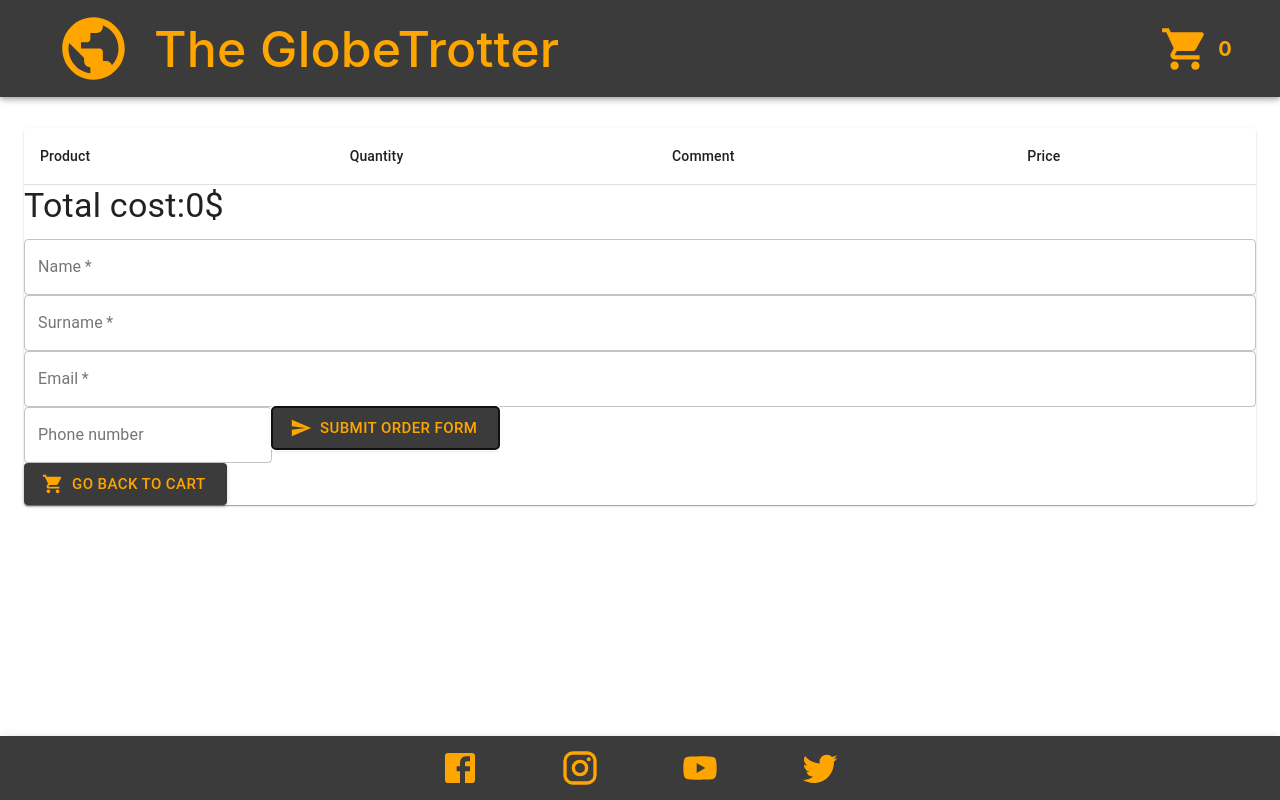
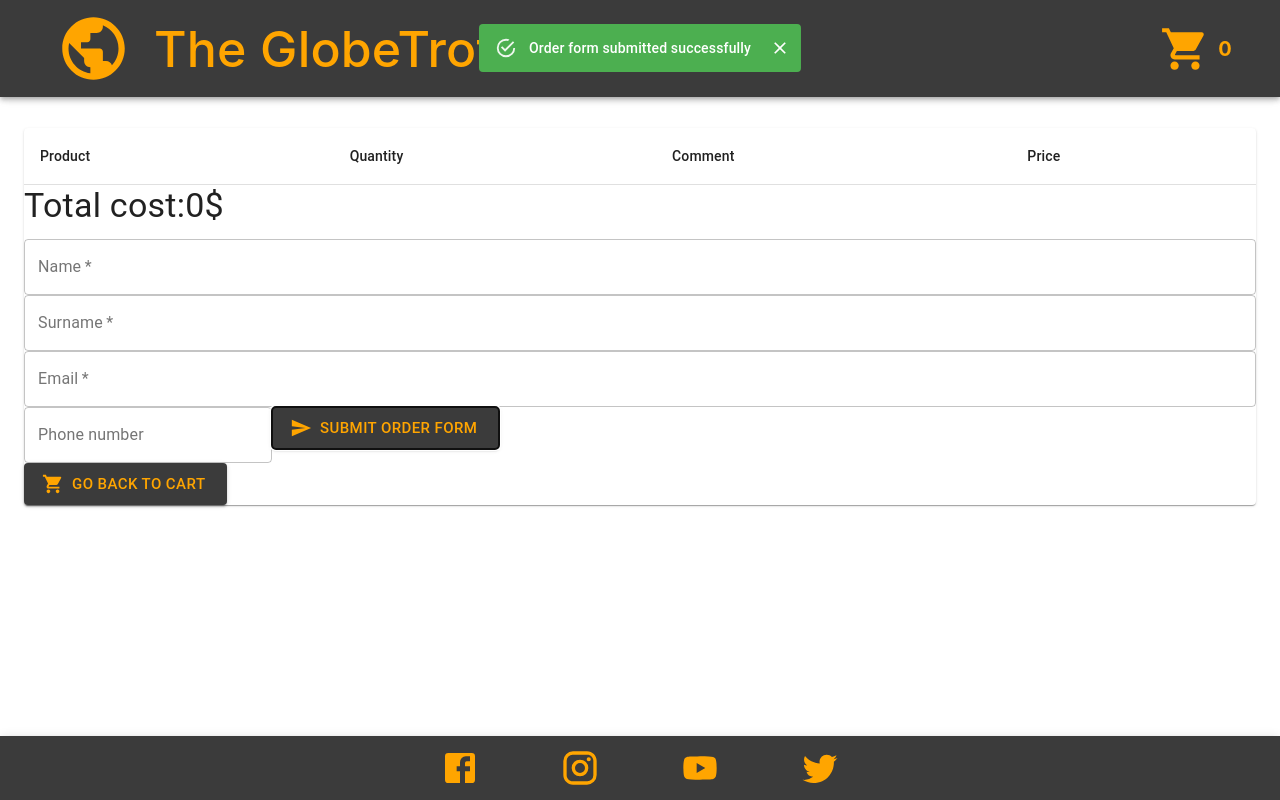
Before and after one commit to piotr-rajtar/globetrotter-shop, a React (Create React App) app: page /order in a window 1280 px wide. Both pictures are taken after typing "Sample", "Sample", "name@example.com", "5551234" into the empty fields and a click on the button "SUBMIT ORDER FORM". Built offline with nearby package versions, Linux system fonts and the light colour scheme.

Commit message:
Add snackbar with alerts for OrderSummary component

```diff
--- a/src/components/views/OrderSummary/OrderSummary.js
+++ b/src/components/views/OrderSummary/OrderSummary.js
@@ -16,6 +16,8 @@ import Paper from '@material-ui/core/Paper';
 import Typography from '@material-ui/core/Typography';
 import Button from '@material-ui/core/Button';
 import ShoppingCartIcon from '@material-ui/icons/ShoppingCart';
+import Alert from '@material-ui/lab/Alert';
+import Snackbar from '@material-ui/core/Snackbar';
 
 class Component extends React.Component {
 
@@ -28,12 +30,48 @@ class Component extends React.Component {
       ordered: '',
       orderDetails: this.props.cartProducts,
     },
+    snackbar: {
+      snackbarOpen: false,
+      snackbarMessage: '',
+      alertSeverity: '',
+    },
   }
 
   static propTypes = {
     cartProducts: PropTypes.array,
     addOrder: PropTypes.func,
     clearCartProducts: PropTypes.func,
+  }
+
+  snackbarClose = () => {
+    this.setState({
+      snackbar: {
+        snackbarOpen: false,
+        snackbarMessage: '',
+      },
+    });
+  }
+
+  showAlert(error) {
+
+    if(error) {
+      this.setState({
+        snackbar: {
+          snackbarOpen: true,
+          snackbarMessage: error,
+          alertSeverity: 'error',
+        },
+      });
+    }
+    else {
+      this.setState({
+        snackbar: {
+          snackbarOpen: true,
+          snackbarMessage: 'Order form submitted successfully',
+          alertSeverity: 'success',
+        },
+      });
+    }
   }
 
   totalCost() {
@@ -99,19 +137,34 @@ class Component extends React.Component {
 
     if(!error) {
       addOrder(orderData);
-      alert('Order submitted successfully');
+      this.showAlert(error);
       this.clearCart();
     } else {
-      alert(error);
+      this.showAlert(error);
     }
   }
 
   render() {
     const { cartProducts } = this.props;
-    const { orderData } = this.state;
+    const { orderData, snackbar } = this.state;
 
     return(
       <Paper>
+        <Snackbar
+          anchorOrigin={{vertical: 'top', horizontal: 'center'}}
+          open={snackbar.snackbarOpen}
+          autoHideDuration={6000}
+          onClose={this.snackbarClose}
+        >
+          <Alert
+            variant='filled'
+            severity={snackbar.alertSeverity}
+            onClose={this.snackbarClose}
+          >
+            {snackbar.snackbarMessage}
+          </Alert>
+        </Snackbar>
+
         <OrderSummaryList cartProducts={cartProducts} />
 
         <Typography className={styles.title} gutterBottom variant="h4" component="h1">
```
